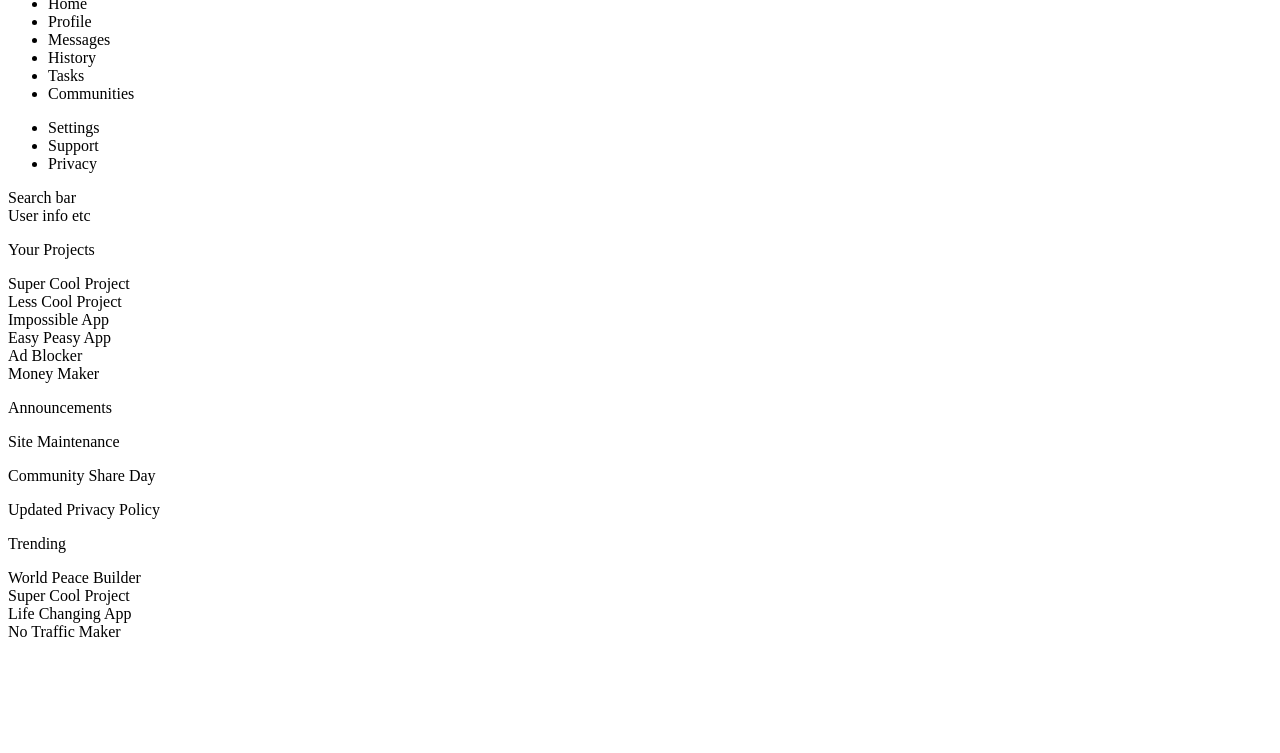
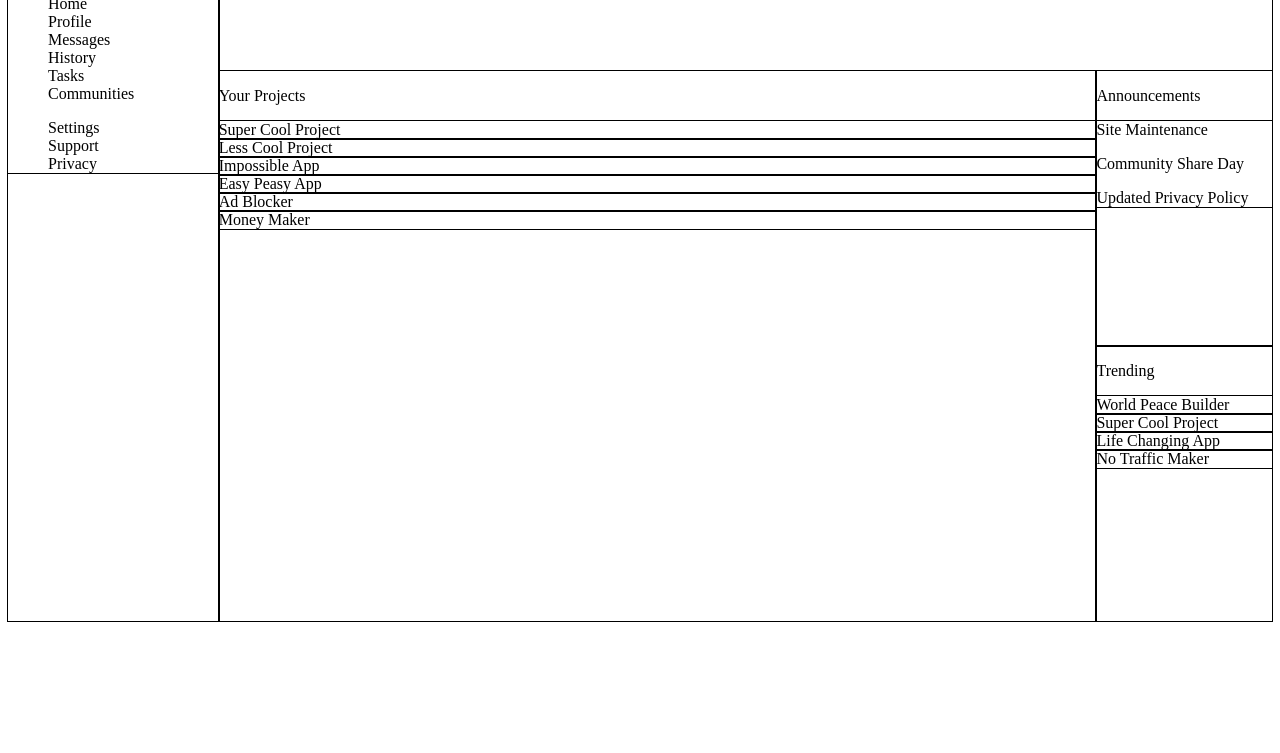
Before and after one commit to jufu87/Admin-Dashboard, a plain HTML site: page index.html in a window 1280 px wide. Shown: the part 47-800 px from the top of the page. Drawn offline with Linux system fonts and the light colour scheme.

Commit message:
Add basic Grid layout
Add the basic Grid layout of the dashboard including nested grids.

```diff
--- a/index.css
+++ b/index.css
@@ -0,0 +1,55 @@
+* {
+    box-sizing: border-box;
+    list-style: none;
+    /* margin: 0;
+    padding: 0; */
+}
+
+div {
+    outline: 1px black solid;
+}
+
+.container {
+    display: grid;
+    grid-template-columns: 1fr 5fr;
+}
+
+.dashboard {
+    grid-column: 1 / 2;
+}
+
+.right {
+    grid-column: 2 / 3;
+    display: grid;
+    grid-template-rows: 1fr 5fr;
+}
+
+.header {
+    grid-row: 1 / 2;
+}
+
+.main {
+    grid-row: 2 / 3;
+    display: grid;
+    grid-template-columns: 5fr 1fr;
+}
+
+    .main-left {
+        grid-column: 1 / 2;
+        display: grid;
+        grid-template-rows: 1fr 10fr;
+    }
+
+        .main-left > p {
+            grid-row: 1 / 2;
+        }
+
+        .project-cards {
+            grid-row: 2 / 3;
+        }
+
+    .main-right {
+        grid-column: 2 / 3;
+        display: grid;
+        grid-template-rows: 1fr 1fr;
+    }
--- a/index.html
+++ b/index.html
@@ -34,6 +34,7 @@
                 <div class="heading">User info etc</div>
             </header>
             <div class="main">
+                <div class="main-left">
                     <p>Your Projects</p>
                     <div class="project-cards">
                         <div class="card">Super Cool Project</div>
@@ -42,6 +43,7 @@
                         <div class="card">Easy Peasy App</div>
                         <div class="card">Ad Blocker</div>
                         <div class="card">Money Maker</div>
+                    </div>
                 </div>
                 <div class="main-right">
                     <div class="announcements">
```
Lines whose indentation alone changed are shown as unchanged.
